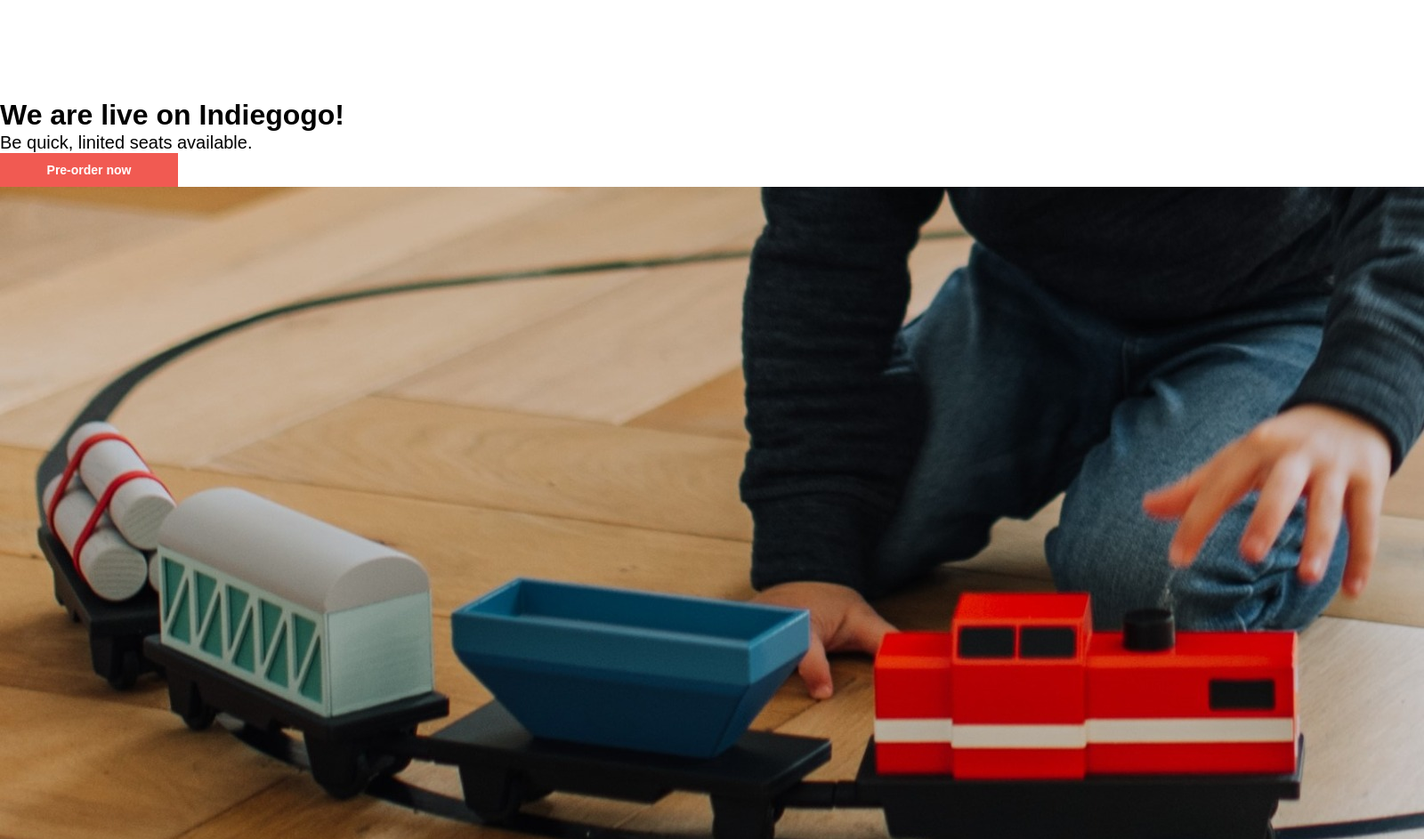
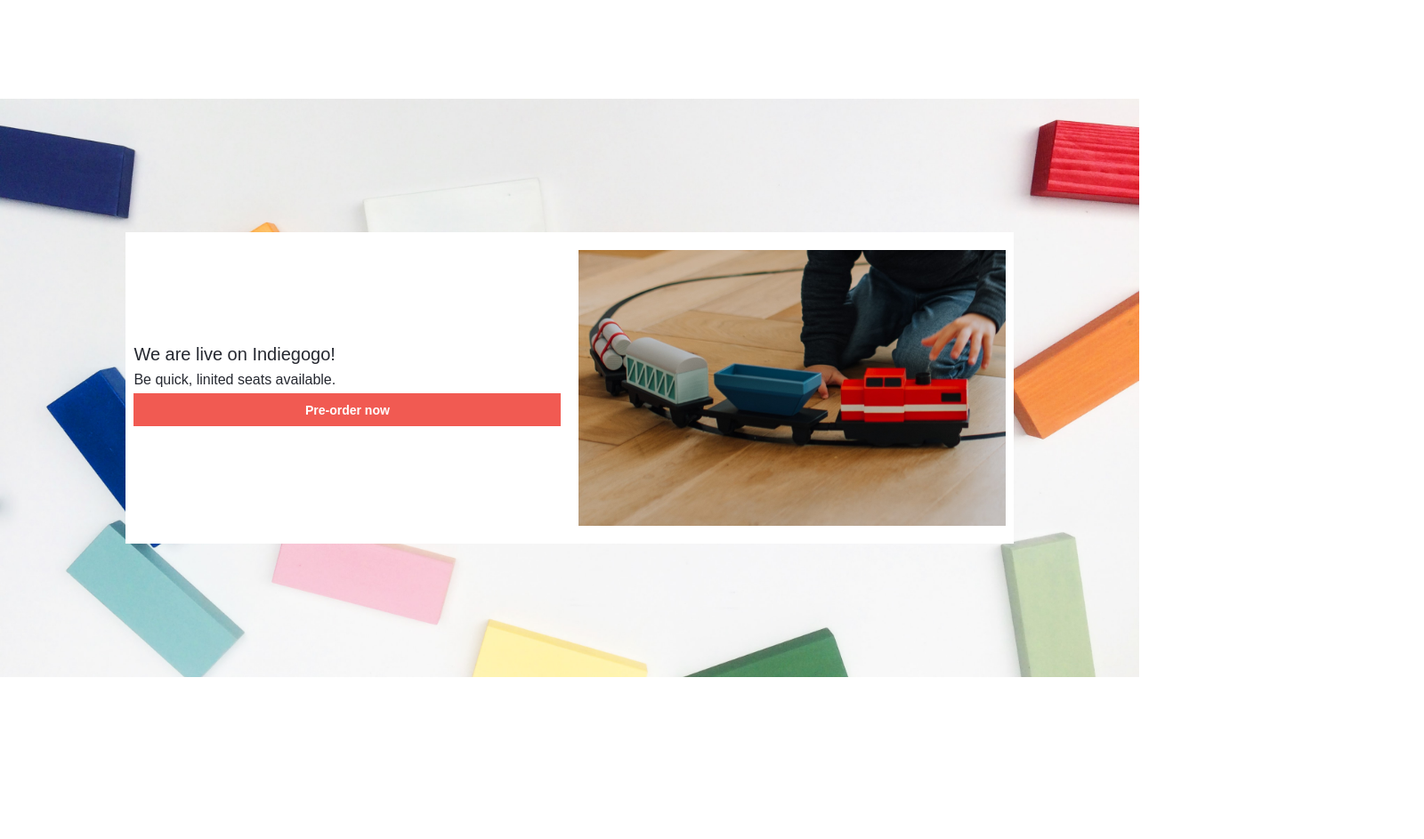
Before and after one commit to iMuhammadUmer/locomogo.com_mockup, a plain HTML site: page index.html in a window 1280 px wide. Shown: the part 5421-6364 px from the top of the page at 89% size, 1600 px wide, since content can reach past the window. After the commit the page ends 6182 px from the top, so only its background shows below. Drawn offline with Linux system fonts and the light colour scheme.

Commit message:
[feat] preOrder styling

```diff
--- a/style.css
+++ b/style.css
@@ -333,3 +333,53 @@ p {
 #btnGoToPage:hover {
   background-color: var(--goToPageHover);
 }
+.preOrder {
+  height: 650px;
+  width: 100%;
+  background-image: url(images/blocks-min.jpg);
+  background-size: cover;
+  display: flex;
+  justify-content: center;
+  align-items: center;
+}
+.preOrder .content {
+  width: 78%;
+  height: 350px;
+  display: flex;
+  justify-content: space-between;
+}
+.preOrderCol {
+  width: 517px;
+  height: 350px;
+  display: flex;
+  justify-content: center;
+  align-items: center;
+  flex-direction: column;
+  background-color: white;
+}
+.preOrderCol .content {
+  height: 100px;
+  width: 480px;
+  display: flex;
+  justify-content: space-between;
+  flex-direction: column;
+  color: var(--grey);
+}
+.preOrderCol p {
+  font-size: 16px;
+  line-height: 19px;
+  font-weight: 500;
+}
+.preOrderCol h1 {
+  font-size: 20px;
+  line-height: 24px;
+  font-weight: 500;
+}
+.preOrderCol img {
+  height: 310px;
+  width: 480px;
+}
+#btnPreOrder {
+  width: 100%;
+  height: 37px;
+}
```
